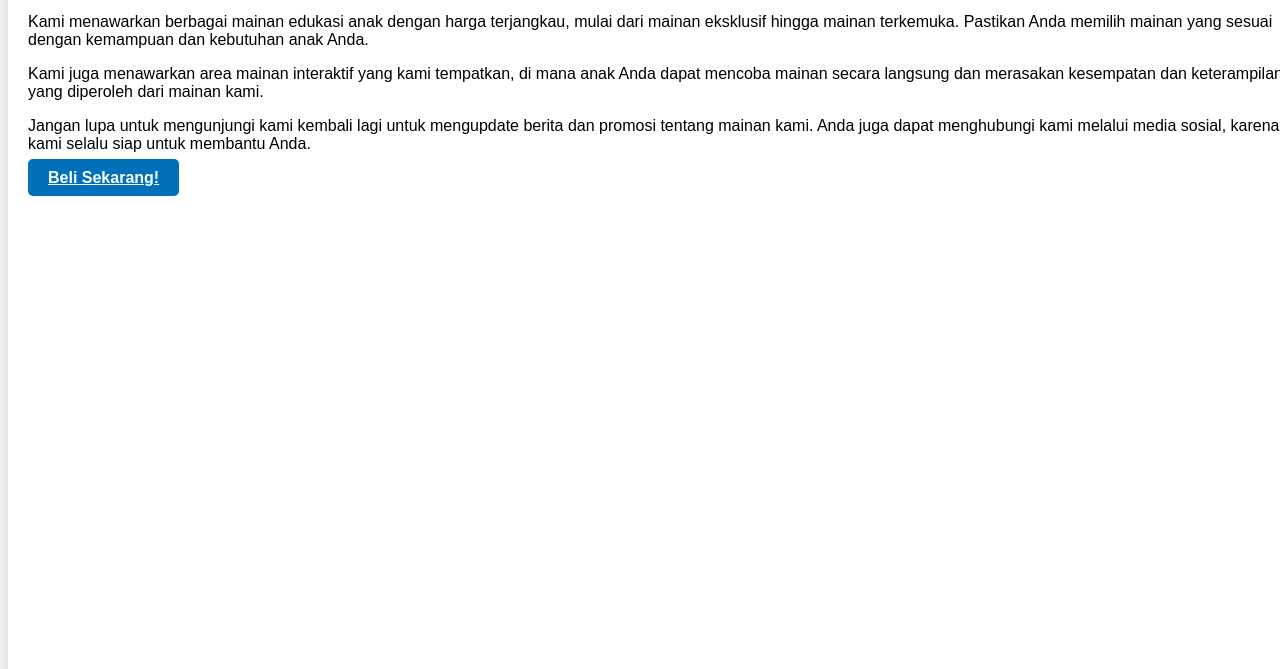
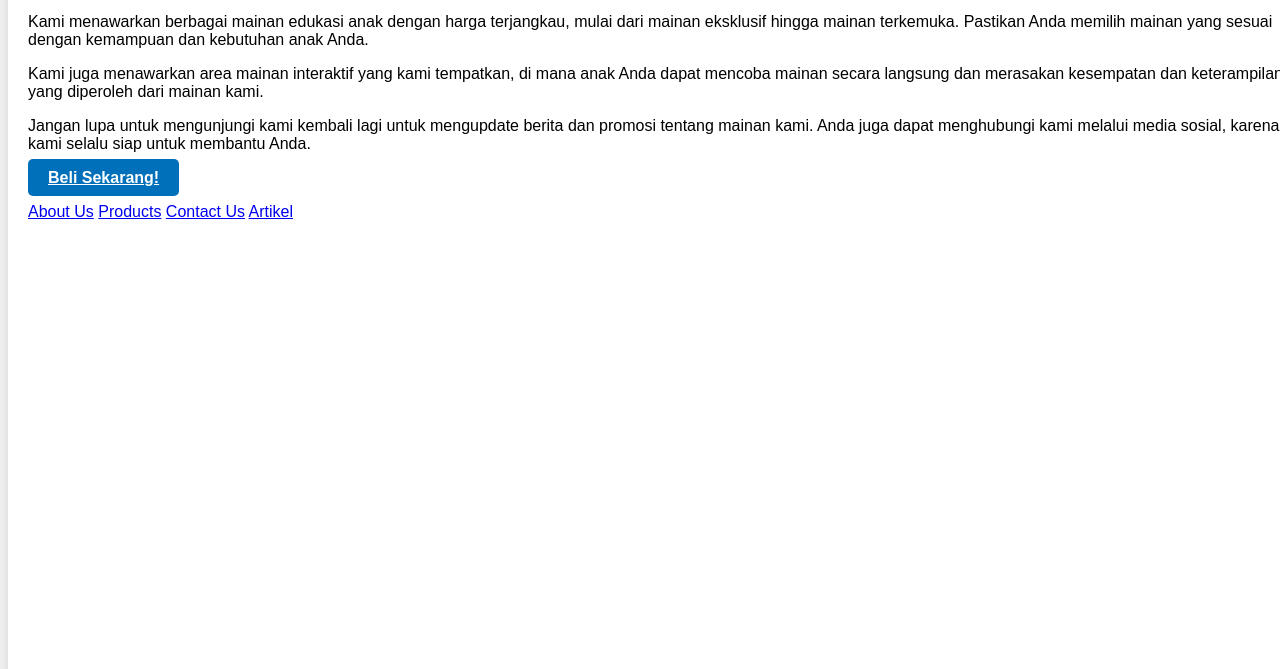
Before and after one commit to rifqiikhsanf/rifqiikhsanf.github.io, a plain HTML site: page index.html in a window 1280 px wide. Shown: the part 131-800 px from the top of the page. Drawn offline with Linux system fonts and the light colour scheme.

Commit message:
index.html

```diff
--- a/index.html
+++ b/index.html
@@ -47,6 +47,10 @@
         <p>Kami juga menawarkan area mainan interaktif yang kami tempatkan, di mana anak Anda dapat mencoba mainan secara langsung dan merasakan kesempatan dan keterampilan yang diperoleh dari mainan kami.</p>
         <p>Jangan lupa untuk mengunjungi kami kembali lagi untuk mengupdate berita dan promosi tentang mainan kami. Anda juga dapat menghubungi kami melalui media sosial, karena kami selalu siap untuk membantu Anda.</p>
         <p><a class="call-to-action" href="#">Beli Sekarang!</a></p>
+        <a href="About-Us.html" class="button">About Us</a>
+    <a href="Produk.html" class="button">Products</a>
+    <a href="Contact.html" class="button">Contact Us</a>
+    <a href="Artikel.html" class="button">Artikel</a>
     </div>
 </body>
 </html>
```
